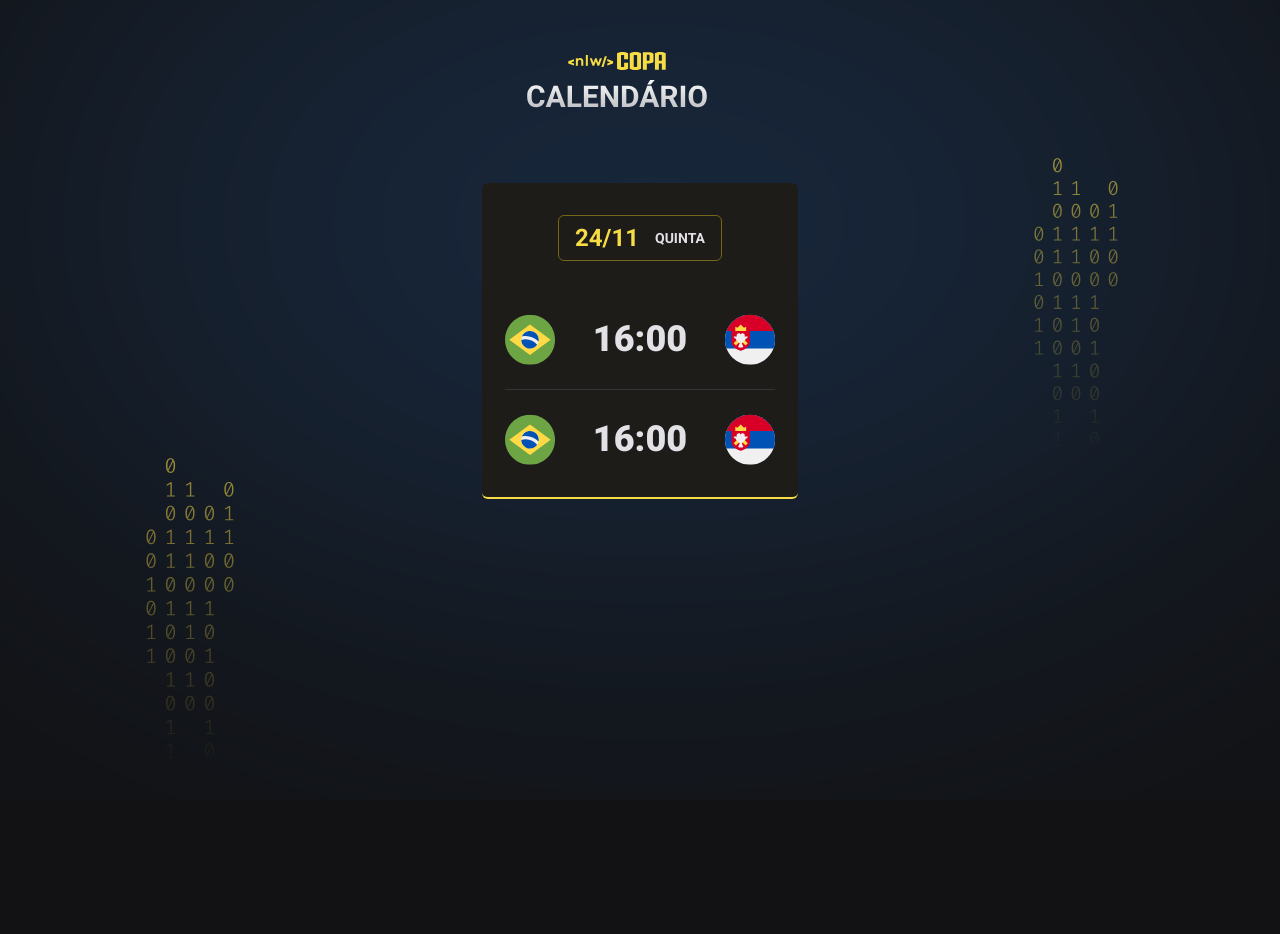
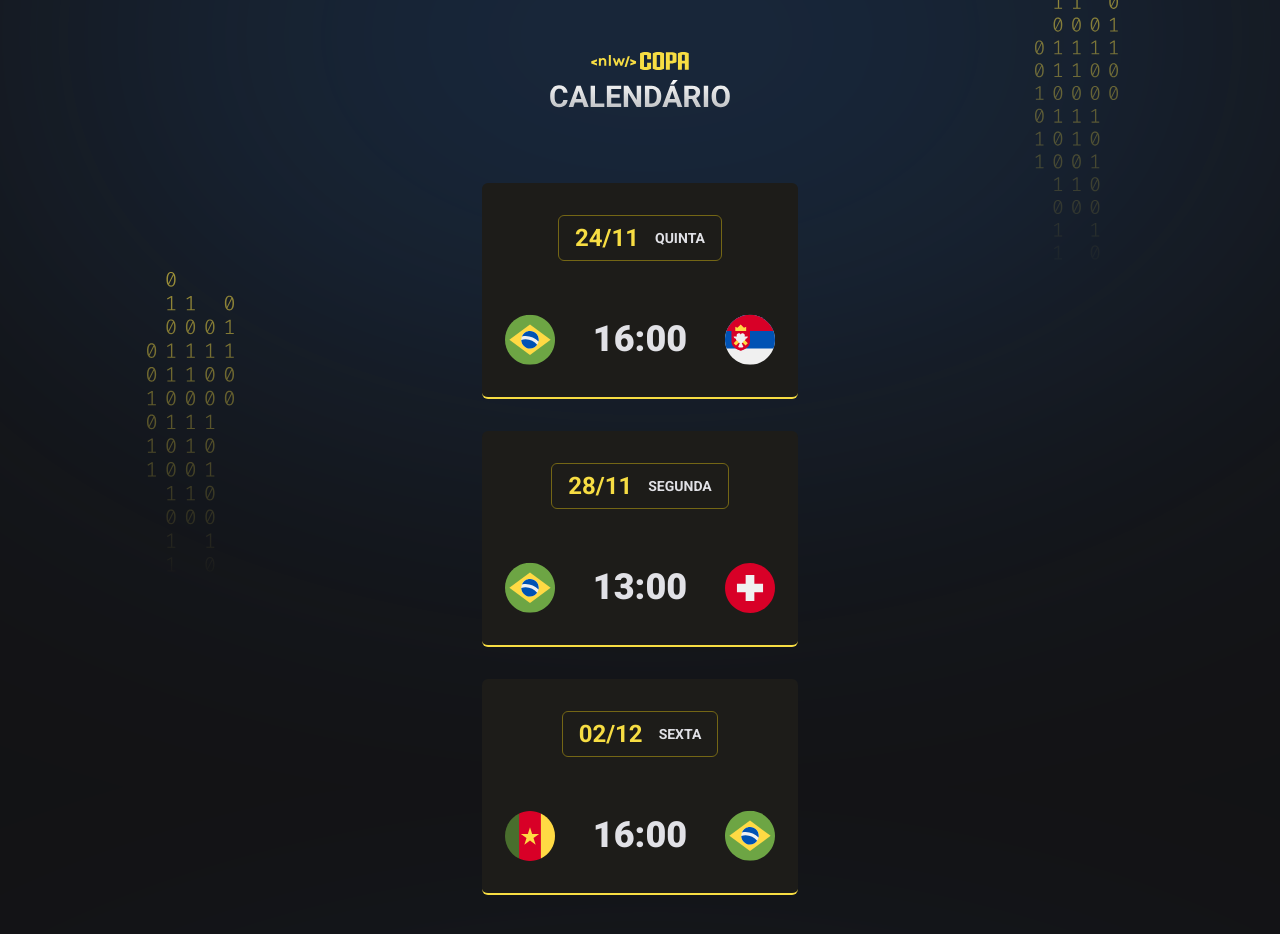
Before and after one commit to rodrigothirteen/NLW-Copa, a plain HTML site: page index.html in a window 1280 px wide. Before the commit the page ends 800 px from the top, so only its background shows below. Drawn offline with Linux system fonts and the light colour scheme.

Commit message:
Introdução ao JS

```diff
--- a/index.html
+++ b/index.html
@@ -15,29 +15,7 @@
   </head>
   <body>
     <div id="app">
-      <header>
-        <img src="./assets/logo.svg" alt="Logo da NLW" />
-      </header>
-
-      <main id="cards">
-        <div class="card">
-          <h2>24/11 <span>quinta</span></h2>
-
-          <ul>
-            <li>
-              <img src="./assets/icon-brazil.svg" alt="Bandeira do Brasil" />
-              <strong>16:00</strong>
-              <img src="./assets/icon-serbia.svg" alt="Bandeira da Sérvia" />
-            </li>
-
-            <li>
-              <img src="./assets/icon-brazil.svg" alt="Bandeira do Brasil" />
-              <strong>16:00</strong>
-              <img src="./assets/icon-serbia.svg" alt="Bandeira da Sérvia" />
-            </li>
-          </ul>
-        </div>
-      </main>
     </div>
+    <script src="./main.js"></script>
   </body>
 </html>
--- /dev/null
+++ b/main.js
@@ -0,0 +1,41 @@
+function createGame(player1, hour, player2) {
+  return `
+  <li>
+    <img src="./assets/icon-${player1}.svg" alt="Bandeira do ${player1}" />
+    <strong>${hour}</strong>
+    <img src="./assets/icon-${player2}.svg" alt="Bandeira da ${player2}" />
+  </li>
+  `
+}
+
+function createCard(date, day, games) {
+  return `
+  <div class="card">
+          <h2>${date} <span>${day} </span></h2>
+
+          <ul>
+           ${games}
+          </ul>
+        </div>
+  `
+}
+
+document.querySelector("#app").innerHTML = `
+ <header>
+        <img src="./assets/logo.svg" alt="Logo da NLW" />
+      </header>
+
+      <main id="cards">
+      ${createCard("24/11", "quinta", createGame("brazil", "16:00", "serbia"))}
+      ${createCard(
+        "28/11",
+        "segunda",
+        createGame("brazil", "13:00", "switzerland")
+      )}
+      ${createCard(
+        "02/12",
+        "sexta",
+        createGame("cameroon", "16:00", "brazil")
+      )}
+      </main>
+`
--- a/style.css
+++ b/style.css
@@ -12,7 +12,7 @@ body {
   background-color: #121214;
   background-image: url(./assets/bg.svg);
   background-position-x: center;
-  background-position-y: 55.6%;
+  background-position-y: -715px;
 }
 
 body * {
@@ -26,6 +26,13 @@ body * {
 
 header {
   margin-bottom: 63px;
+  text-align: center;
+}
+
+#cards {
+  display: flex;
+  flex-direction: column;
+  gap: 32px;
 }
 
 .card {
```
Also changed, not shown: assets/icon-cameroon.svg (added), assets/icon-switzerland.svg (added).
